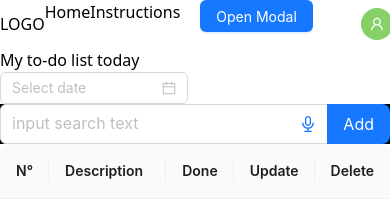
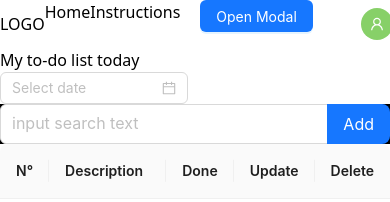
Before and after one commit to migayalach/client-todoList, a Next.js app: page / in a window 390 px wide. Shown: the top 202 px of the page. Built offline with nearby package versions, Linux system fonts and the light colour scheme.

Commit message:
The function to enter data through the microphone has been removed.

```diff
--- a/src/components/inputTask/InputTask.tsx
+++ b/src/components/inputTask/InputTask.tsx
@@ -2,7 +2,6 @@
 import { ItemToList } from "@/types";
 import React, { useEffect, useState } from "react";
 import { myHomeworks } from "@/mocks";
-import { AudioOutlined } from "@ant-design/icons";
 import { Input } from "antd";
 import type { GetProps } from "antd";
 import { v4 as uuidv4 } from "uuid";
@@ -20,43 +19,6 @@ function InputTask() {
     state: false,
   });
   const [update, setUpdate] = useState<boolean>(false);
-
-  // ⬇️ Microphone: function to start voice recognition
-  const handleMicClick = () => {
-    const SpeechRecognition =
-      window.SpeechRecognition || (window as any).webkitSpeechRecognition;
-
-    if (!SpeechRecognition) {
-      alert("Tu navegador no soporta reconocimiento de voz");
-      return;
-    }
-
-    const recognition = new SpeechRecognition();
-    recognition.lang = "es-ES";
-    recognition.interimResults = false;
-    recognition.maxAlternatives = 1;
-
-    recognition.start();
-
-    recognition.onresult = (event: SpeechRecognitionEvent) => {
-      const speechResult = event.results[0][0].transcript;
-      setItem((prev) => ({
-        ...prev,
-        description: speechResult,
-      }));
-    };
-  };
-
-  const suffix = (
-    <AudioOutlined
-      onClick={handleMicClick}
-      style={{
-        fontSize: 16,
-        color: "#1677ff",
-        cursor: "pointer",
-      }}
-    />
-  );
 
   const editTask = (task: ItemToList) => {
     setItem(task);
@@ -125,7 +87,6 @@ function InputTask() {
         placeholder="input search text"
         enterButton={task ? "Update" : "Add"}
         size="large"
-        suffix={suffix}
         value={item.description}
         onChange={updateItem}
         onSearch={addItems}
```
